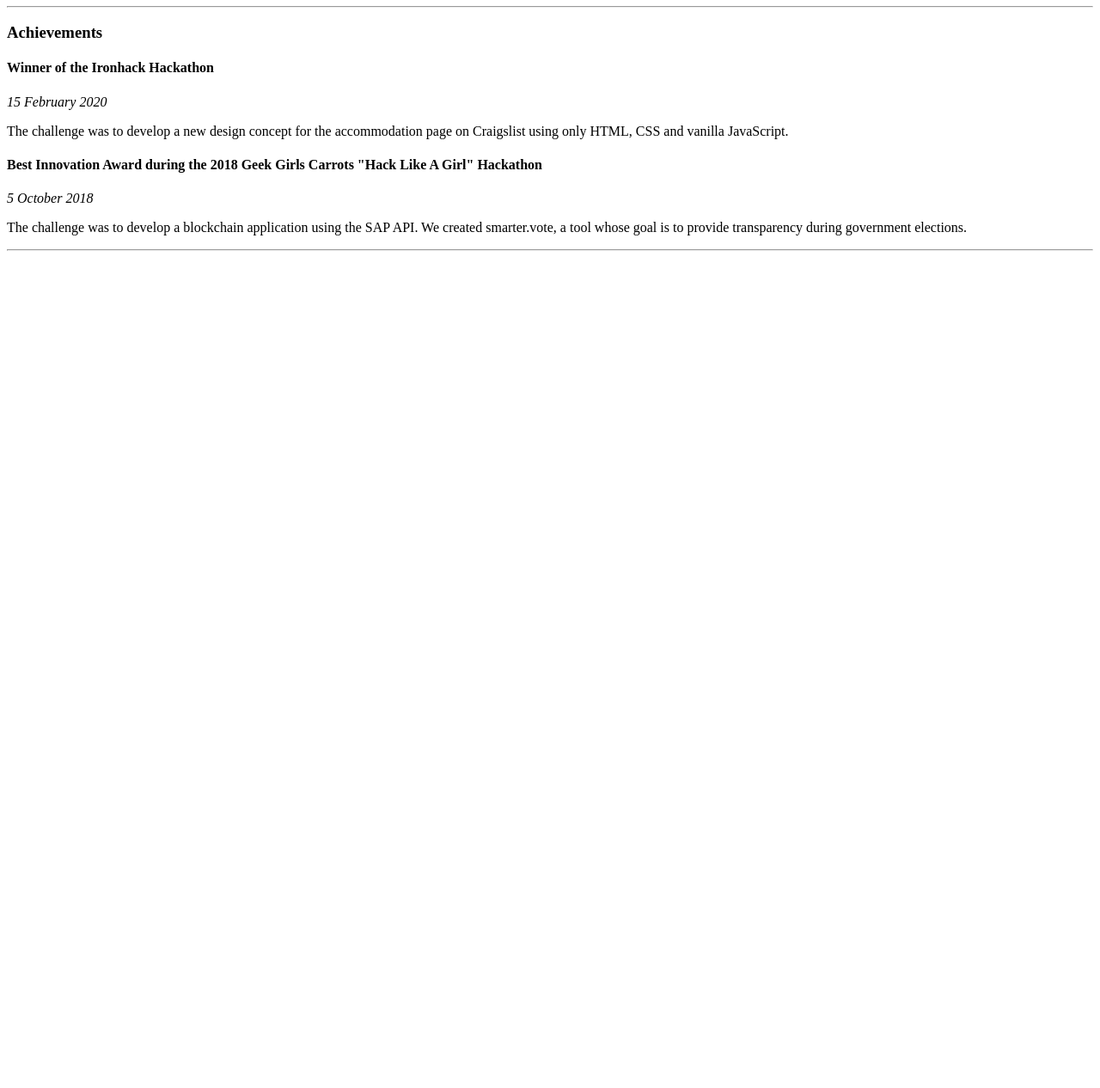
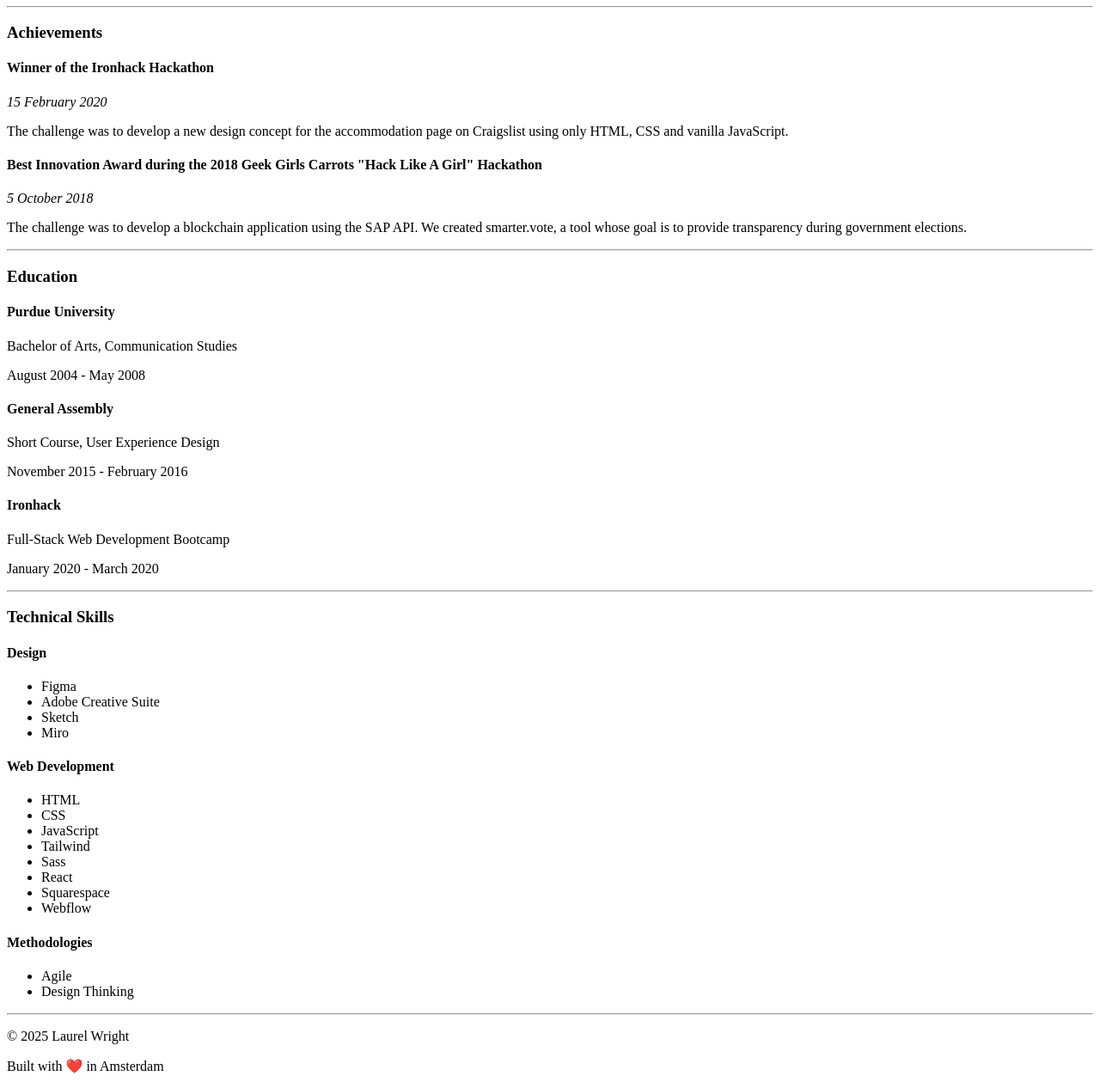
Before and after one commit to lwrocks/capstone-project-1, a plain HTML site: page index.html in a window 1280 px wide. Shown: the part 1507-2773 px from the top of the page at 86% size. Before the commit the page ends 1807 px from the top, so only its background shows below. Drawn offline with Linux system fonts and the light colour scheme.

Commit message:
Completed

```diff
--- a/index.html
+++ b/index.html
@@ -10,6 +10,7 @@
     <h2>UX Designer + Frontend Developer</h2>
     <p>Amsterdam, Netherlands</p>
     <a href="mailto:hello@lwrocks.com">hello@lwrocks.com</a>
+    <a href="https://www.linkedin.com/in/laureldwright">LinkedIn</a>
     <hr />
     <h3>Summary</h3>
     <p>
@@ -112,5 +113,45 @@
       during government elections.
     </p>
     <hr />
+    <h3>Education</h3>
+    <h4>Purdue University</h4>
+    <p>Bachelor of Arts, Communication Studies</p>
+    <p>August 2004 - May 2008</p>
+    <h4>General Assembly</h4>
+    <p>Short Course, User Experience Design</p>
+    <p>November 2015 - February 2016</p>
+    <h4>Ironhack</h4>
+    <p>Full-Stack Web Development Bootcamp</p>
+    <p>January 2020 - March 2020</p>
+    <hr />
+    <h3>Technical Skills</h3>
+    <h4>Design</h4>
+    <ul>
+      <li>Figma</li>
+      <li>Adobe Creative Suite</li>
+      <li>Sketch</li>
+      <li>Miro</li>
+    </ul>
+    <h4>Web Development</h4>
+    <ul>
+      <li>HTML</li>
+      <li>CSS</li>
+      <li>JavaScript</li>
+      <li>Tailwind</li>
+      <li>Sass</li>
+      <li>React</li>
+      <li>Squarespace</li>
+      <li>Webflow</li>
+    </ul>
+    <h4>Methodologies</h4>
+    <ul>
+      <li>Agile</li>
+      <li>Design Thinking</li>
+    </ul>
+    <hr />
   </body>
+  <footer>
+    <p>© 2025 Laurel Wright</p>
+    <p>Built with ❤️ in Amsterdam</p>
+  </footer>
 </html>
```
